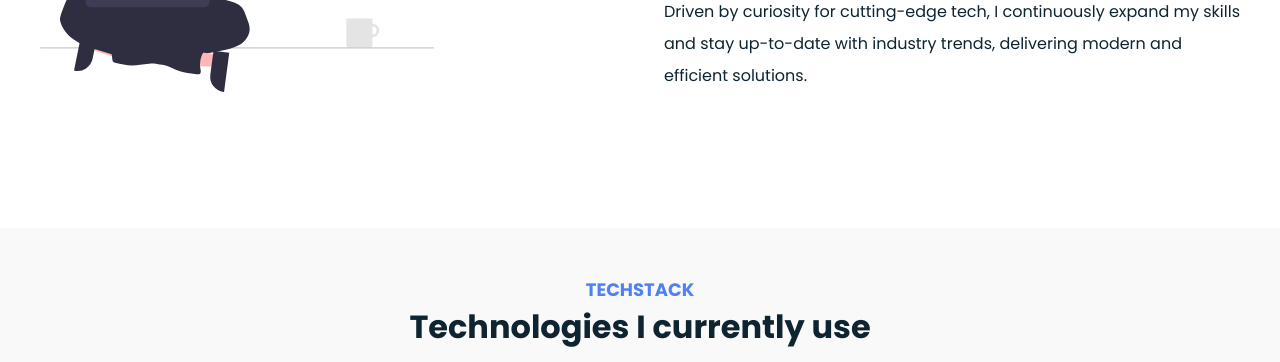
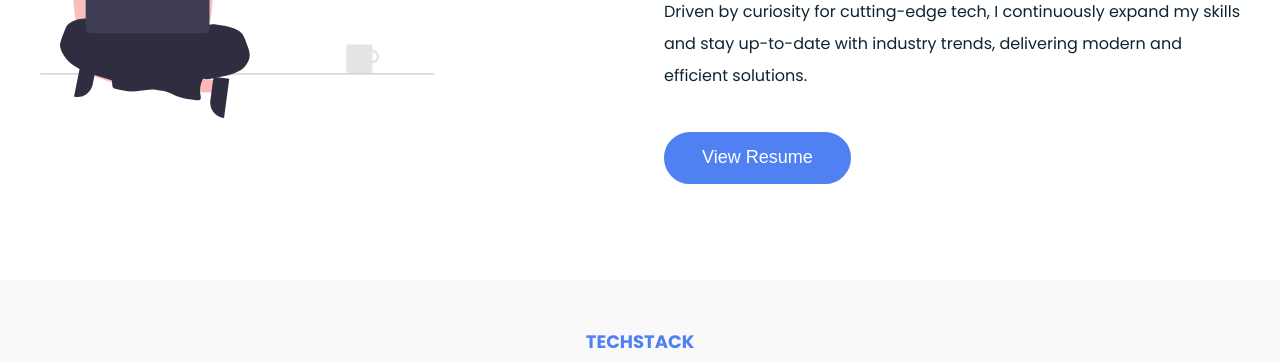
Before and after one commit to gcsiscar/gcsiscar.github.io, a plain HTML site: page index.html in a window 1280 px wide. Shown: the part 1160-1522 px from the top of the page. Drawn offline with Linux system fonts and the light colour scheme.

Commit message:
Added View Resume

```diff
--- a/index.html
+++ b/index.html
@@ -96,6 +96,8 @@
           Driven by curiosity for cutting-edge tech, I continuously expand my skills and stay up-to-date with industry
           trends, delivering modern and efficient solutions.
         </p>
+        <a href="https://drive.google.com/file/d/1bAa_s4WYM5H8mC1Z3RafTY-iJvKE9yRH/view?usp=sharing"><button
+            class="btn">View Resume</button></a>
       </div>
     </div>
   </section>
```
